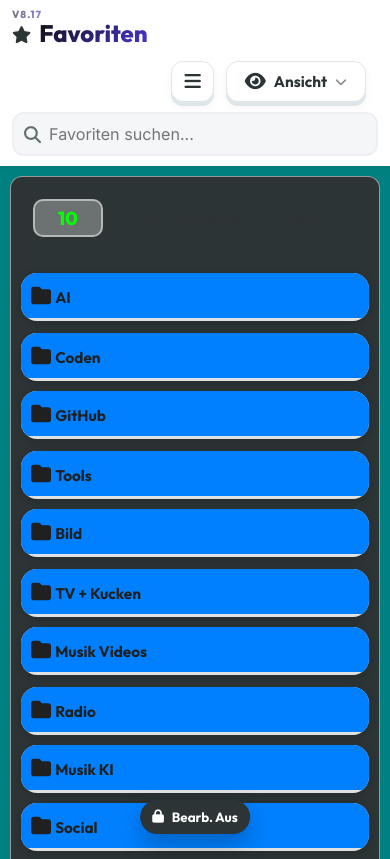
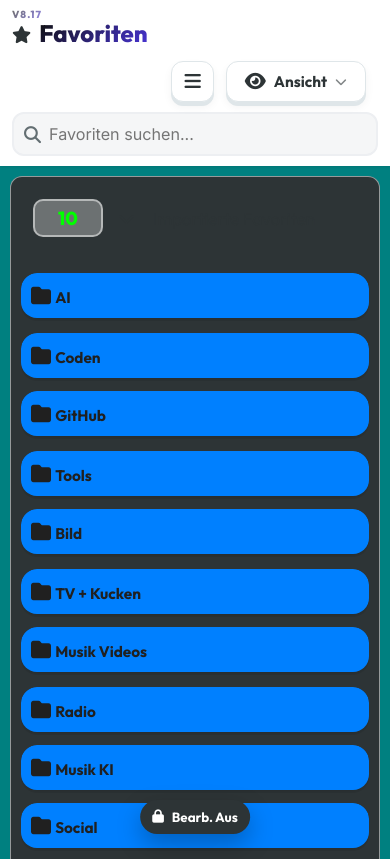
Before and after one commit to Kinwipecode/Favoriten, a website: page index.html in a window 390 px wide. Shown: the top 859 px of the page. Drawn offline with nearby package versions, Linux system fonts and the light colour scheme; no server answers.

Commit message:
Update App-Code: style.css

```diff
--- a/style.css
+++ b/style.css
@@ -1291,7 +1291,18 @@
 body.auto-mobile-layout .column {
     width: 100%;
     border: none;
+    background: transparent;
+    box-shadow: none;
+}
+
+body.auto-mobile-layout .column-header {
+    border-radius: var(--radius-lg);
+    background-clip: padding-box;
     box-shadow: 0 2px 8px rgba(0, 0, 0, 0.16);
+}
+
+body.auto-mobile-layout .column-body {
+    background: transparent;
 }
 
 body.auto-mobile-layout .slot-index {
```
